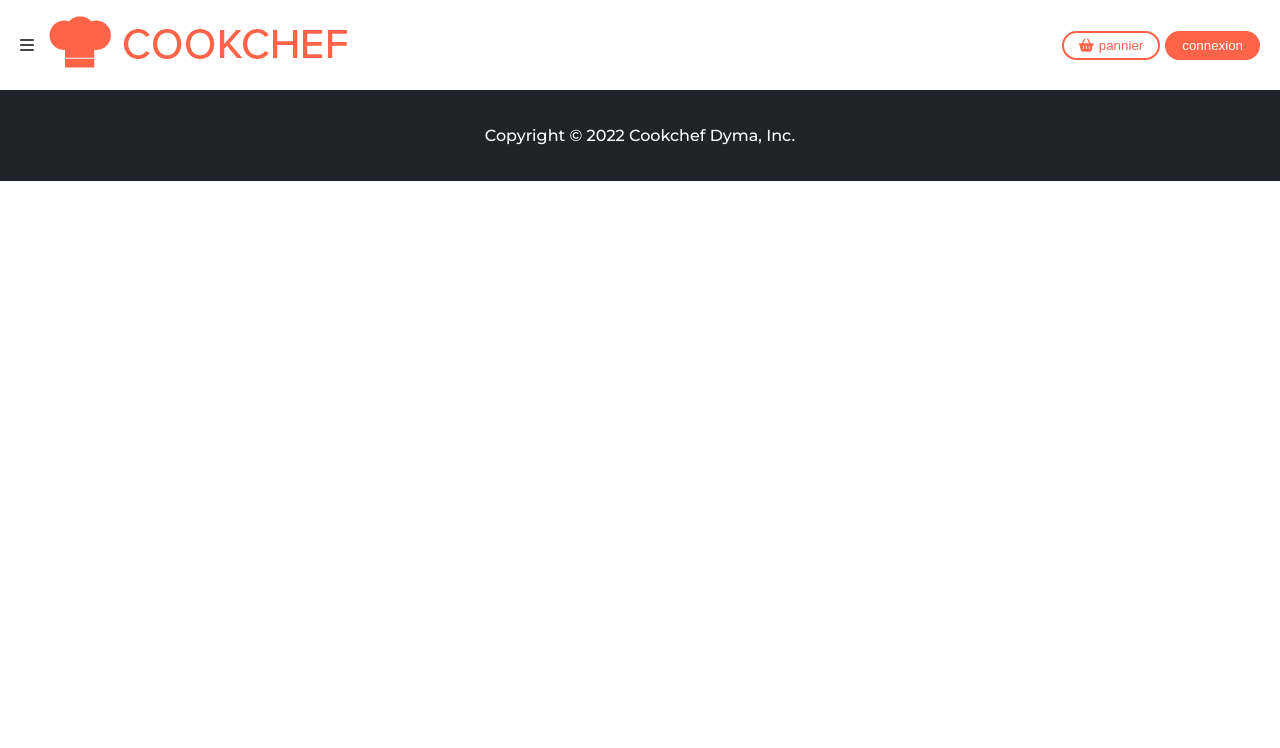
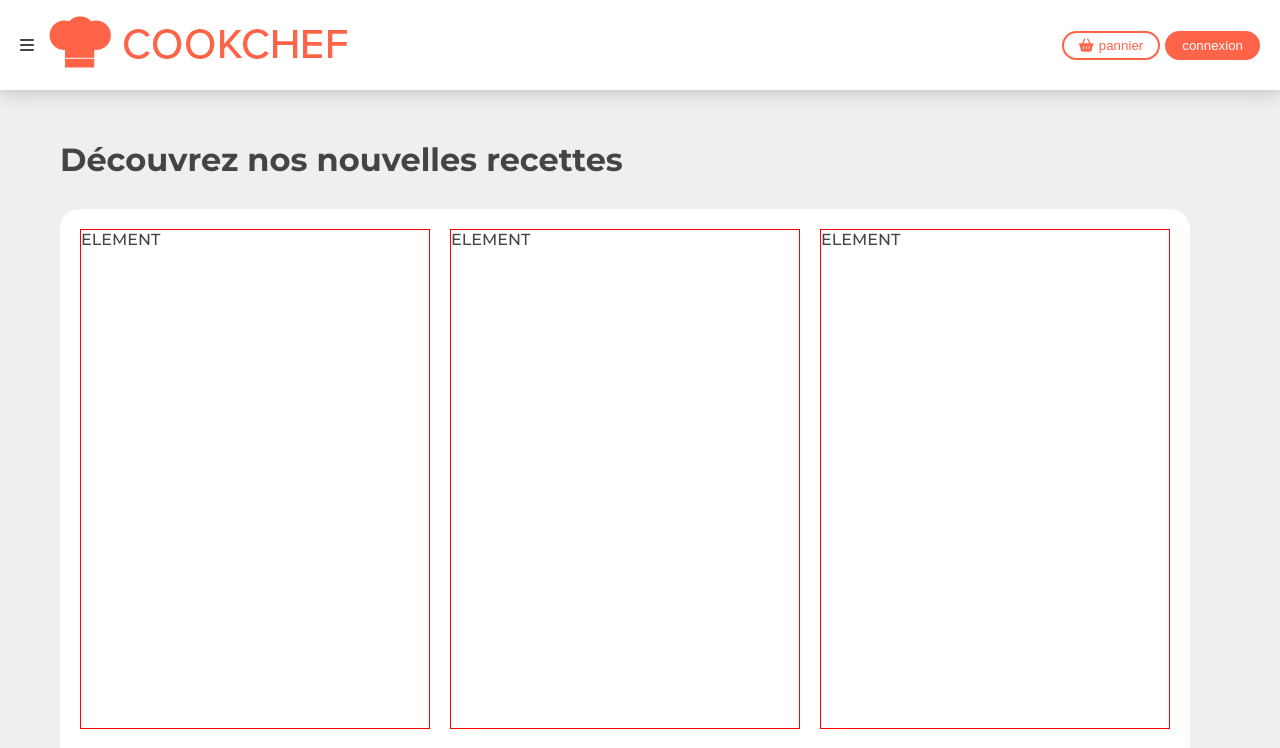
Before and after one commit to Wormav/Cookchef, a React (Create React App) app: page / in a window 1280 px wide. Shown: the top 748 px of the page. Built offline with nearby package versions, Linux system fonts and the light colour scheme.

Commit message:
base content

```diff
--- a/src/App.js
+++ b/src/App.js
@@ -7,7 +7,7 @@
   return (
     <div className={ `d-flex flex-column ${styles.appContainer}`}>
       <Header />
-      {/* <Content /> */}
+      <Content />
       <Footer/>
     </div>
   );
--- a/src/assets/styles/_base.scss
+++ b/src/assets/styles/_base.scss
@@ -4,6 +4,7 @@
   -webkit-font-smoothing: antialiased;
   -moz-osx-font-smoothing: grayscale;
   color: var(--text-color);
+  background-color: var(--gray-2);
 }
 
 h1,
--- a/src/assets/styles/_themes.scss
+++ b/src/assets/styles/_themes.scss
@@ -19,3 +19,8 @@
     color: var(--primary);
     background-color: white ;
 }
+
+.card {
+    border-radius: 20px;
+    background-color: white;
+}
--- a/src/assets/styles/_utils.scss
+++ b/src/assets/styles/_utils.scss
@@ -37,3 +37,14 @@
 .mb-20 {
     margin-bottom: 20px;
 }
+
+.my-30 {
+  margin-top: 30px;
+  margin-bottom: 30px;
+}
+
+.container {
+  max-width: 1200px;
+  margin: auto;
+  width: 100%;
+}
--- a/src/assets/styles/_variables.scss
+++ b/src/assets/styles/_variables.scss
@@ -1,7 +1,7 @@
 :root {
   --primary: #ff6348;
   --gray-1: #20232a;
-  --gray-2: #fefefe;
+  --gray-2: #efefef;
   --font-family: "Montserrat", sans-serif;
   --box-shadow: 0 6px 9px 0 rgb(0 0 0 / 15%);
   --box-shadow-nav: rgb(0 0 0 / 22%) 0px 2px 18px 0px;
--- a/src/components/Content.js
+++ b/src/components/Content.js
@@ -1,5 +1,23 @@
+import styles from "./Content.module.scss";
+
 function Content() {
-    return <div className="flex-fill b2">Content</div>;
-  }
+  return (
+    <div className="flex-fill container p-20">
+      <h1 className="my-30">Découvrez nos nouvelles recettes</h1>
+      <div className={`card p-20 ${styles.contentCard}`}>
+        <div className={styles.grid}>
+          <div className={styles.elem}>ELEMENT</div>
+          <div className={styles.elem}>ELEMENT</div>
+          <div className={styles.elem}>ELEMENT</div>
+          <div className={styles.elem}>ELEMENT</div>
+          <div className={styles.elem}>ELEMENT</div>
+          <div className={styles.elem}>ELEMENT</div>
+          <div className={styles.elem}>ELEMENT</div>
+          <div className={styles.elem}>ELEMENT</div>
+        </div>
+      </div>
+    </div>
+  );
+}
 
-  export default Content;
+export default Content;
--- /dev/null
+++ b/src/components/Content.module.scss
@@ -0,0 +1,17 @@
+.grid {
+    display: grid;
+    place-content: center;
+    grid-template-columns: repeat(3, 350px);
+    grid-auto-columns: repeat(3, 350px);
+    gap: 20px;
+}
+
+.elem {
+    border: 1px solid red;
+    height: 500px;
+
+}
+
+.contentCard {
+    width: 1130px;
+}
--- a/src/components/Header.module.scss
+++ b/src/components/Header.module.scss
@@ -1,5 +1,6 @@
 .header {
     padding: 10px 20px;
+    background-color: white;
     box-shadow: var(--box-shadow-nav);
     color: var(--primary)
     img {
```
